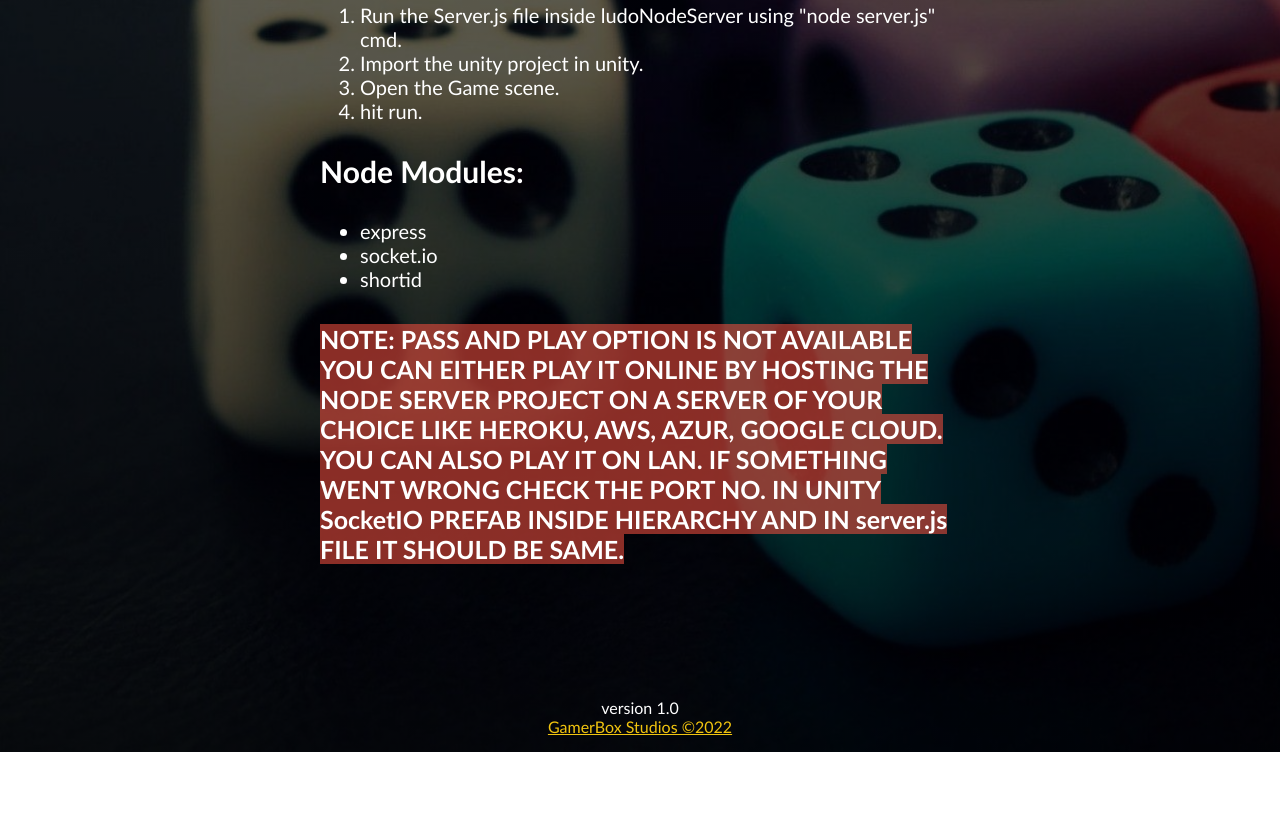
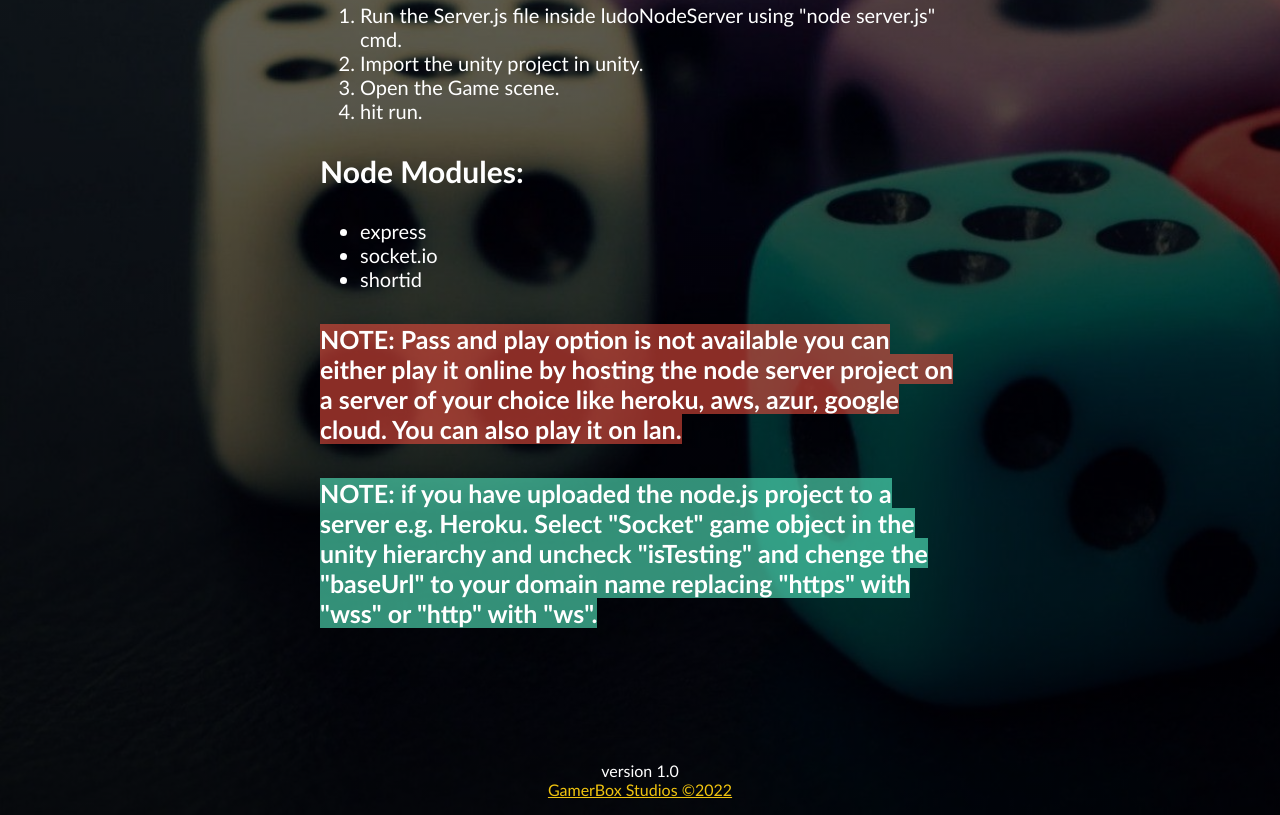
Before and after one commit to AQaddora/ludo-unity-server, a website: page LandingPage/index.html in a window 1280 px wide. Shown: the part 1108-1923 px from the top of the page. Before the commit the page ends 1860 px from the top, so only its background shows below. Drawn offline with Linux system fonts and the light colour scheme.

Commit message:
update-landing-page

```diff
--- a/LandingPage/index.html
+++ b/LandingPage/index.html
@@ -133,14 +133,8 @@
                 <li><a href="https://www.npmjs.com/package/socket.io" target="_blank">socket.io</a></li>
                 <li><a href="https://www.npmjs.com/package/shortid" target="_blank">shortid</a></li>
             </ul>
-            <!-- Just download, and start the node.js server by typing `npm start` in the project's terminal. then run Unity and enjoy. Note: if you have uploaded the node.js project to a server e.g. Heroku. Select "Socket" game object in the unity hierarchy and uncheck "isTesting" and chenge the "baseUrl" to your domain name replacing "https" with "wss" or "http" with "ws" -->
-            <h4><mark style="background-color:rgba(231, 76, 60,0.6); color:white;">NOTE: PASS AND PLAY OPTION IS NOT
-                    AVAILABLE YOU CAN EITHER PLAY IT ONLINE BY HOSTING THE NODE SERVER
-                    PROJECT
-                    ON A SERVER OF YOUR CHOICE LIKE HEROKU, AWS, AZUR, GOOGLE CLOUD. YOU CAN ALSO PLAY IT ON LAN.
-                    IF SOMETHING WENT WRONG CHECK THE PORT NO. IN UNITY SocketIO PREFAB INSIDE HIERARCHY AND IN
-                    server.js
-                    FILE IT SHOULD BE SAME.</mark></h4>
+            <h4><mark style="background-color:rgba(231, 76, 60,0.6); color:white;">NOTE: Pass and play option is not available you can either play it online by hosting the node server project on a server of your choice like heroku, aws, azur, google cloud. You can also play it on lan.</mark></h4>
+            <h4><mark style="background-color:rgba(85, 239, 196,0.6); color:white;">NOTE: if you have uploaded the node.js project to a server e.g. Heroku. Select "Socket" game object in the unity hierarchy and uncheck "isTesting" and chenge the "baseUrl" to your domain name replacing "https" with "wss" or "http" with "ws".</mark></h4>
         </div>
     </div>
     <footer style="text-align: center; margin-top:100px;">
```
